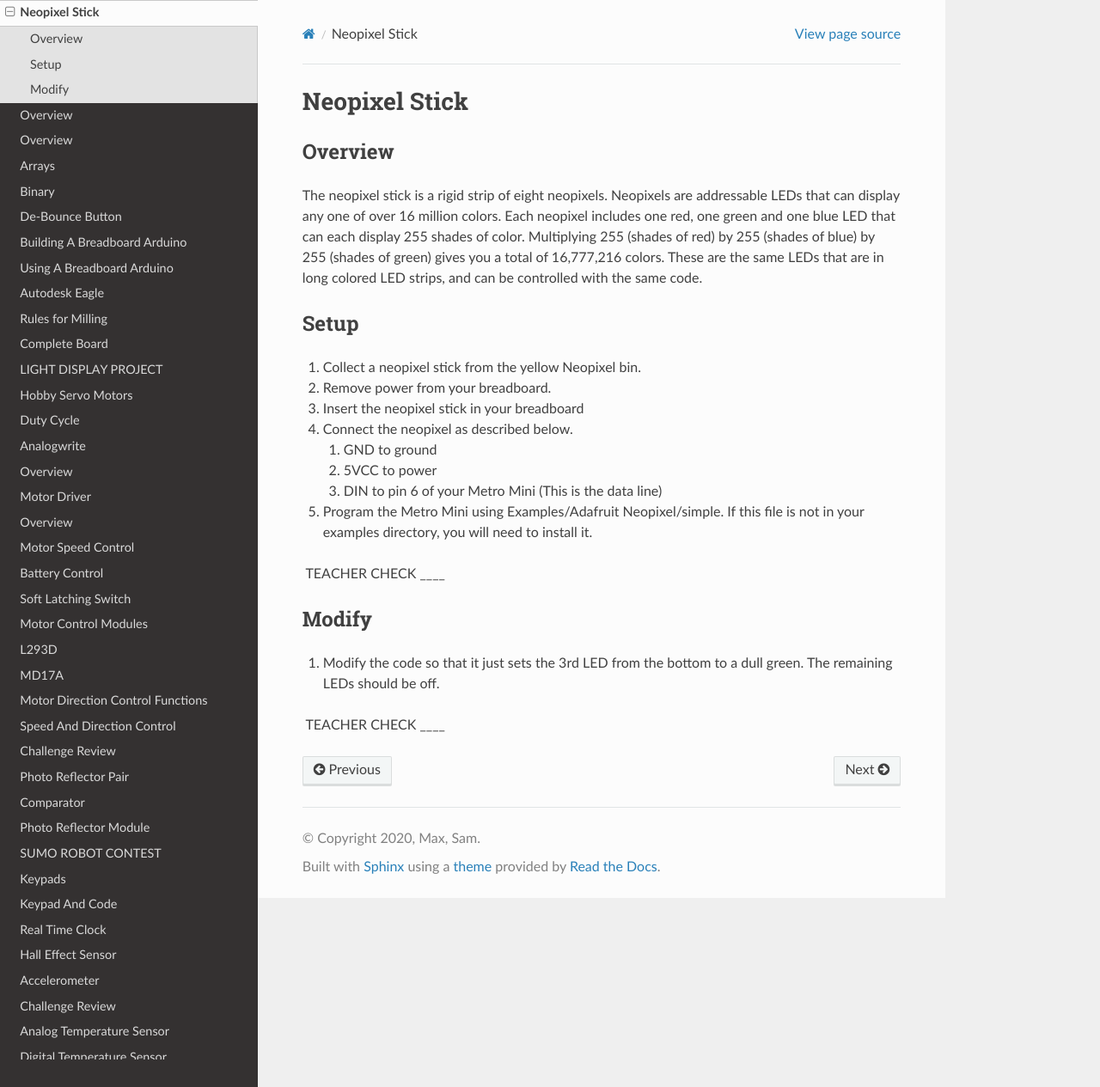
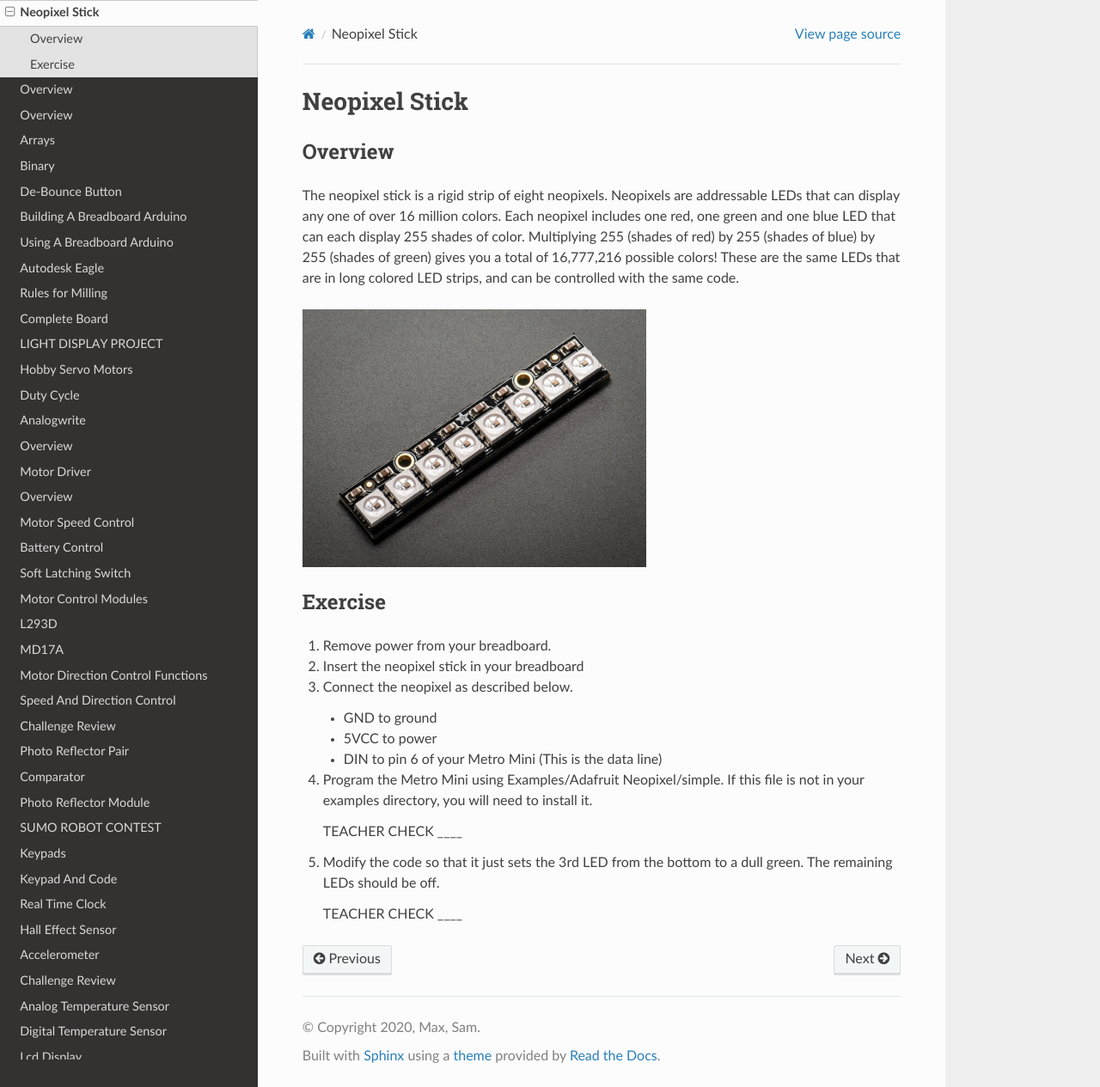
Before and after one commit to maxtkc/mvths-wiki, a Sphinx documentation site: the page built from docs/037-neopixel-stick.rst, in a window 1280 px wide and 1265 px high. Shown: the whole window at 86% size. Built offline with Sphinx 7.4.7 and the Read the Docs theme 2.0.0, drawn with Linux system fonts in a browser that asks for light colours; pages that are not in the unit, such as notebooks, are missing from menus.

Commit message:
Update 037-neopixel-stick.rst

```diff
--- a/docs/037-neopixel-stick.rst
+++ b/docs/037-neopixel-stick.rst
@@ -4,33 +4,25 @@
 Overview
 --------
 
-The neopixel stick is a rigid strip of eight neopixels. Neopixels are addressable LEDs that can display any one of over 16 million colors.
-Each neopixel includes one red, one green and one blue LED that can each display 255 shades of color. Multiplying 255 (shades of red) by 255
-(shades of blue) by 255 (shades of green) gives you a total of 16,777,216 colors. These are the same LEDs that are in long colored LED strips, and can be
-controlled with the same code.
+The neopixel stick is a rigid strip of eight neopixels. Neopixels are addressable LEDs that can display any one of over 16 million colors. Each neopixel includes one red, one green and one blue LED that can each display 255 shades of color. Multiplying 255 (shades of red) by 255 (shades of blue) by 255 (shades of green) gives you a total of 16,777,216 possible colors! These are the same LEDs that are in long colored LED strips, and can be controlled with the same code.
 
-Setup
+.. figure:: images/neopixel.jpg
+  :width: 400px
+
+Exercise
 -----
-
-#. Collect a neopixel stick from the yellow Neopixel bin.
 #. Remove power from your breadboard.
 #. Insert the neopixel stick in your breadboard
 #. Connect the neopixel as described below.
 
-   #. GND to ground
-   #. 5VCC to power
-   #. DIN to pin 6 of your Metro Mini (This is the data line)
+   - GND to ground
+   - 5VCC to power
+   - DIN to pin 6 of your Metro Mini (This is the data line)
 
-#. Program the Metro Mini using Examples/Adafruit Neopixel/simple. If
-   this file is not in your examples directory, you will need to install
-   it.
+#. Program the Metro Mini using Examples/Adafruit Neopixel/simple. If this file is not in your examples directory, you will need to install it.
 
- TEACHER CHECK \_\_\_\_
+   TEACHER CHECK \_\_\_\_
 
-Modify
-------
+#. Modify the code so that it just sets the 3rd LED from the bottom to a dull green. The remaining LEDs should be off.
 
-1. Modify the code so that it just sets the 3rd LED from the bottom to a
-   dull green. The remaining LEDs should be off.
-
- TEACHER CHECK \_\_\_\_
+   TEACHER CHECK \_\_\_\_
```
